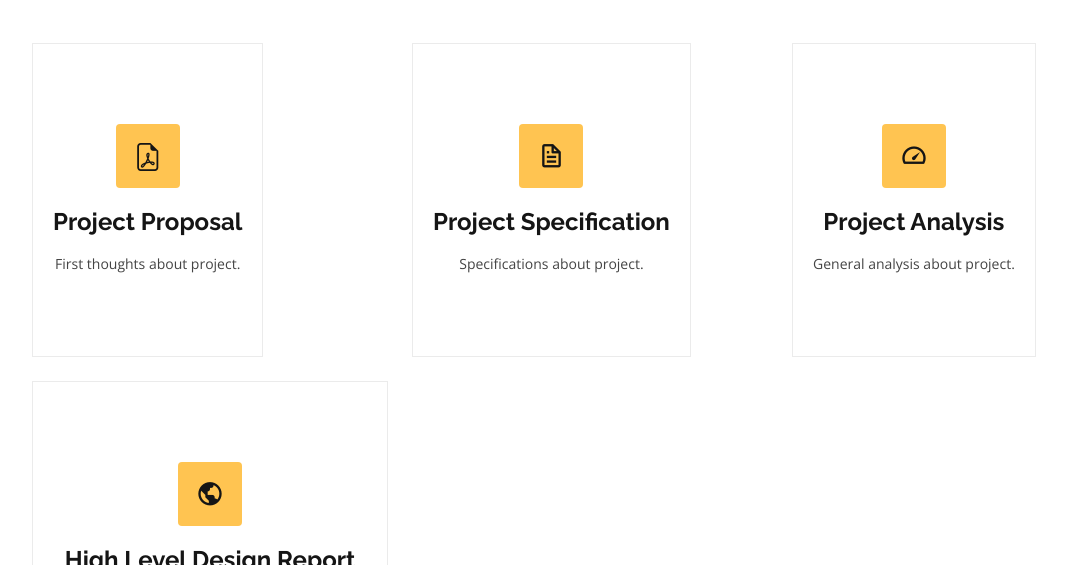
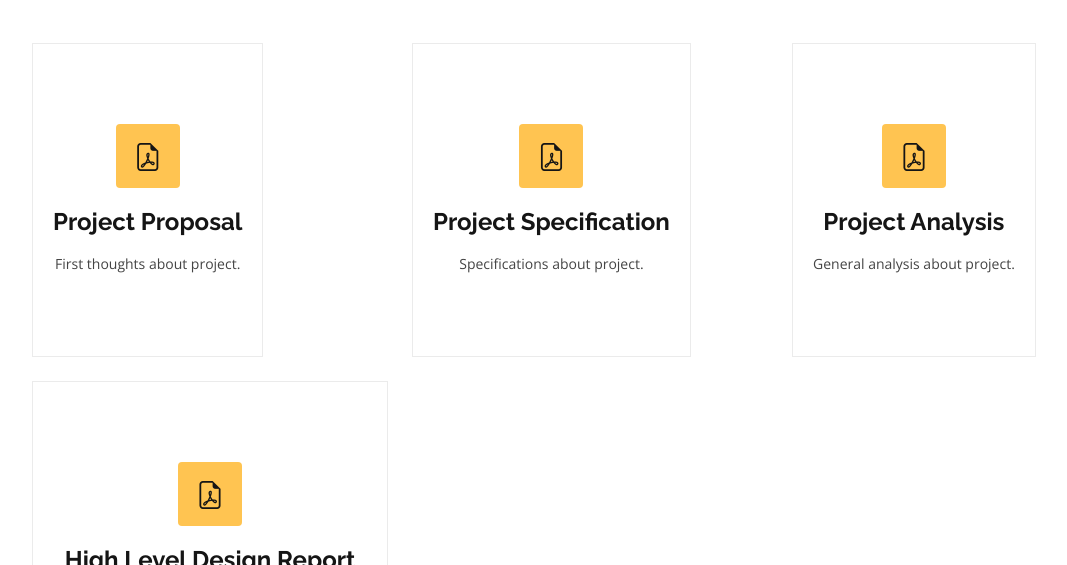
Before and after one commit to TEDUVRSP/TEDUVRSP.github.io, a plain HTML site: page index.html in a window 1280 px wide. Shown: the part 2180-2745 px from the top of the page, without its empty margins (50-1117 px from the left). Drawn offline with nearby package versions, Linux system fonts and the light colour scheme.

Commit message:
PDF Icons Updated

```diff
--- a/index.html
+++ b/index.html
@@ -165,7 +165,7 @@
           </div>
                     <div class="col-lg-4 col-md-6 d-flex align-items-stretch mt-4 mt-md-0" data-aos="zoom-in" data-aos-delay="200">
                      <div class="icon-box">
-                       <div class="icon"><i class="bx bx-file"></i></div>
+                       <div class="icon"><i class="bi bi-file-earmark-pdf"></i></div>
                        <h4><a href="assets/pdf/CMPE491_ProjectSpecifications%5B7375%5D.pdf" target="_blank">Project Specification</a></h4>
                        <p>Specifications about project.</p>
                      </div>
@@ -173,7 +173,7 @@
 
                    <div class="col-lg-4 col-md-6 d-flex align-items-stretch mt-4 mt-lg-0" data-aos="zoom-in" data-aos-delay="300">
                      <div class="icon-box">
-                       <div class="icon"><i class="bx bx-tachometer"></i></div>
+                       <div class="icon"><i class="bi bi-file-earmark-pdf"></i></div>
                        <h4><a href="assets/pdf/VRProjectBlue_AnalysisReport.pdf"target="_blank">Project Analysis</a></h4>
                        <p>General analysis about project.</p>
                      </div>
@@ -181,7 +181,7 @@
 
                    <div class="col-lg-4 col-md-6 d-flex align-items-stretch mt-4" data-aos="zoom-in" data-aos-delay="100">
                      <div class="icon-box">
-                       <div class="icon"><i class="bx bx-world"></i></div>
+                       <div class="icon"><i class="bi bi-file-earmark-pdf"></i></div>
                        <h4><a href="assets/pdf/CMPE491_VRProjectBlue_High Level Design Report.pdf" target="_blank" >High Level Design Report</a></h4>
                        <p>Detailed high level design explanation of our project.</p>
                      </div>
```
Also changed, not shown: 2 other files.
